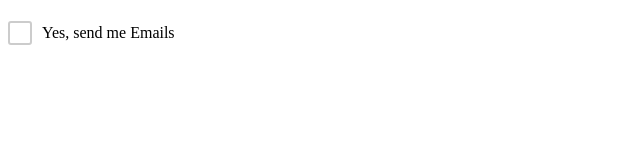
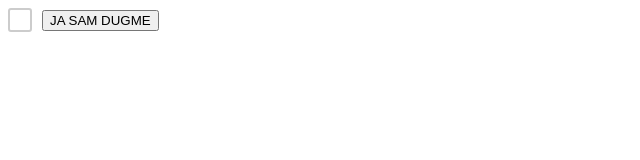
Before and after one commit to DoraBodonji/test, a website: page index.html in a window 1280 px wide. Shown: the whole page, without its empty margins (0-640 px from the left). Drawn offline with Linux system fonts and the light colour scheme.

Commit message:
Added button instead of text

```diff
--- a/index.html
+++ b/index.html
@@ -17,6 +17,8 @@
     <label class="checkbox" for="myCheckboxId">
         <input class="checkbox_input" type="checkbox" id="myCheckboxId" name="myCheckboxName">
         <div class="checkbox_box"></div>
-        <p>Yes, send me Emails</p>
+        <div>
+            <button>JA SAM DUGME</button>
+        </div>
     </label>
 </body>
```
